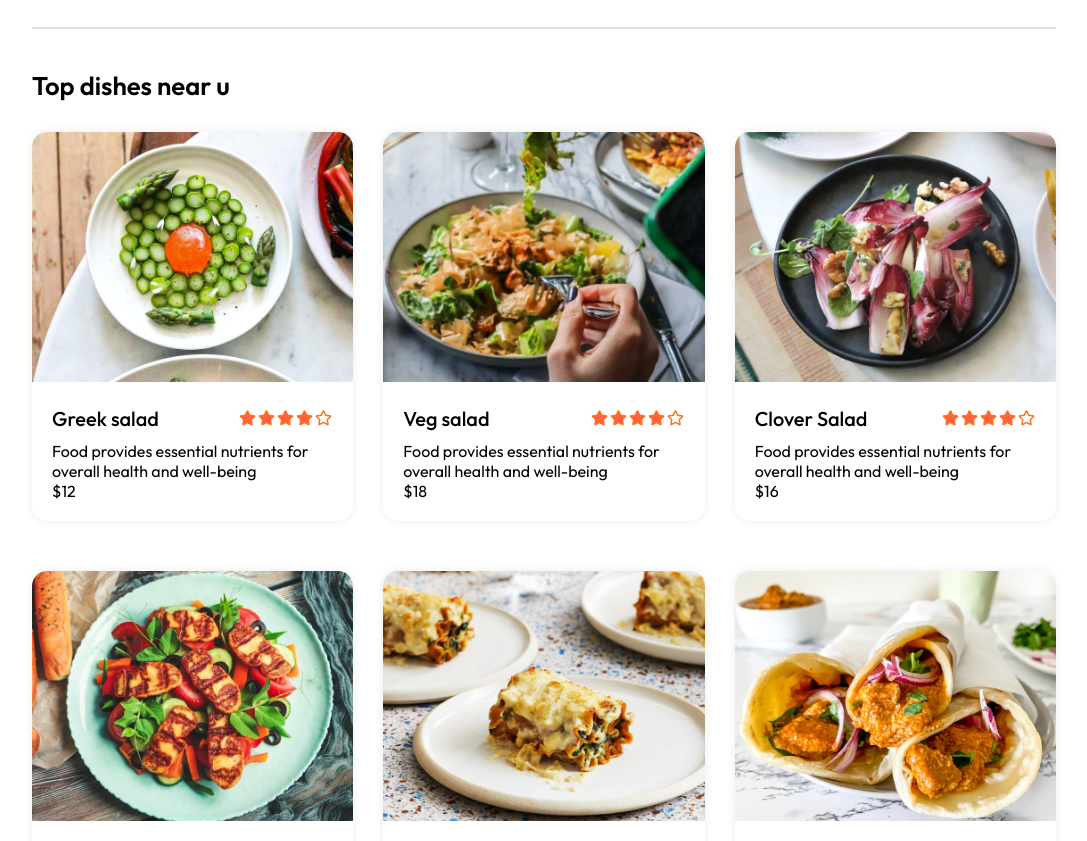
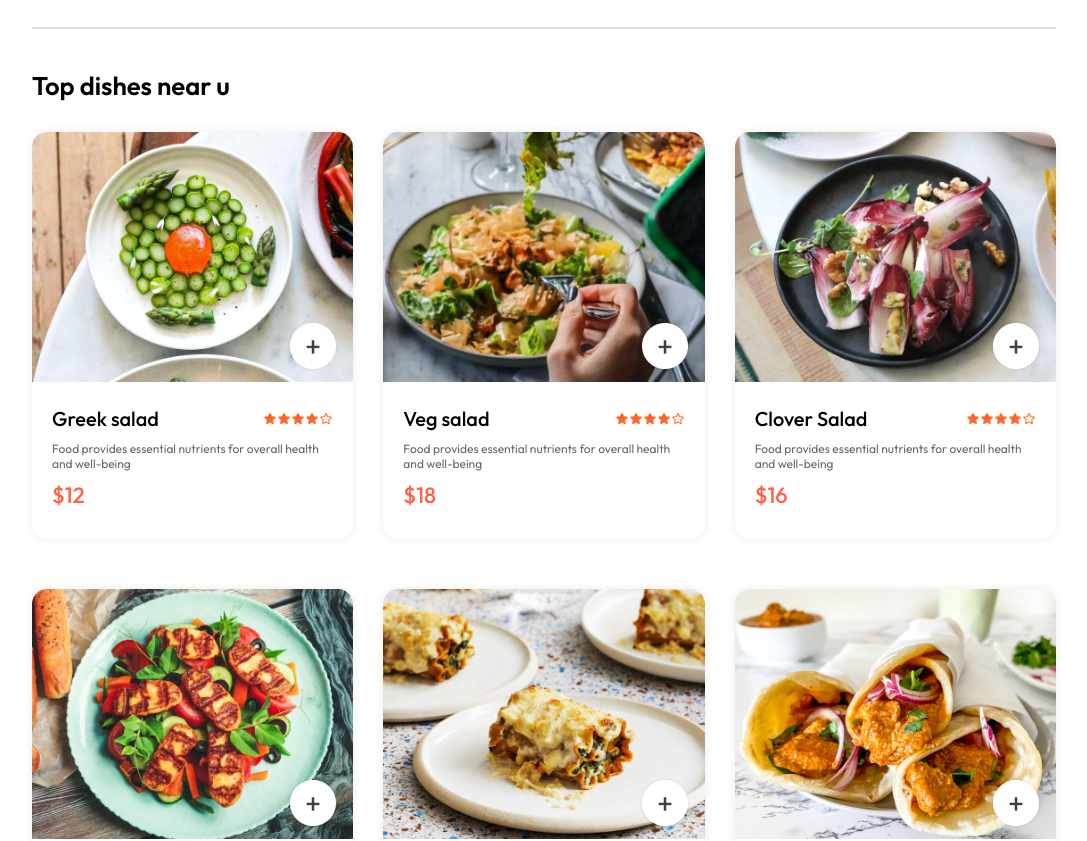
Before and after one commit to truongnhat140104/CNPM, a React (Vite) app in the folder food-deliver/front-end/: page / in a window 1280 px wide. Shown: the part 840-1681 px from the top of the page, without its empty margins (96-1183 px from the left). Built offline with nearby package versions, Linux system fonts and the light colour scheme.

Commit message:
done food list item

```diff
--- a/food-deliver/front-end/src/component/ExploreMenu/ExploreMenu.jsx
+++ b/food-deliver/front-end/src/component/ExploreMenu/ExploreMenu.jsx
@@ -11,7 +11,7 @@ const ExploreMenu = ({category,setCategory}) => {
             <div className="explore-menu-list">
                 {menu_list.map((item,index)=>{
                     return (
-                        <div bnClick={()=>setCategory(pre=>pre===item.menu_name?"All":item.menu_name)} key={index} className="explore-menu-list-item">
+                        <div onClick={()=>setCategory(pre=>pre===item.menu_name?"All":item.menu_name)} key={index} className="explore-menu-list-item">
                             <img className={category===item.menu_name?"active":""} src={item.menu_image} alt="" />
                             <p>{item.menu_name}</p>
                         </div>
--- a/food-deliver/front-end/src/component/FoodDisplay/FoodDisplay.jsx
+++ b/food-deliver/front-end/src/component/FoodDisplay/FoodDisplay.jsx
@@ -1,16 +1,21 @@
 import React, { useContext } from 'react'
 import './FoodDisplay.css'
-import { StoreContext } from '../../context/StoreContext'
+import { StoreContext } from '../../Context/StoreContext'
 import FoodItem from '../FoodItem/FoodItem'
 
-const FoodDisplay = (category) => {
+const FoodDisplay = ({category}) => {
+
     const { food_list } = useContext(StoreContext)
+
   return (
     <div className='food-display' id='food-display'>
         <h2>Top dishes near u</h2>
         <div className="food-display-list">
             {food_list.map((item,index)=>{
+              {console.log(category,item.category);}
+              if (category === "All" || category === item.category){
                 return <FoodItem key={index} id={item.id} name={item.name} price={item.price} description={item.description} image={item.image}/>
+              }
             })}
         </div>
     </div>
--- a/food-deliver/front-end/src/component/FoodItem/FoodItem.css
+++ b/food-deliver/front-end/src/component/FoodItem/FoodItem.css
@@ -29,3 +29,49 @@
     font-size: 20px;
     font-weight: 500;
 }
+
+.food-item-name-rating img{
+    width: 70px;
+}
+
+.food-item-desc{
+    color: #676767;
+    font-size: 12px;
+}
+
+.food-item-price{
+    color: tomato;
+    font-size: 22px;
+    font-weight: 500;
+    margin: 10px 0;
+}
+
+.food-item-image-container{
+    position: relative;
+}
+
+.food-item-image-container .add{
+    width: 50px;
+    position: absolute;
+    bottom: 15px;
+    right: 15px;
+    cursor: pointer;
+    border-radius: 50%;
+}
+
+.food-item-counter{
+    position: absolute;
+    bottom: 15px;
+    right: 15px;
+    background-color: white;
+    border-radius: 50px;
+    display: flex;
+    align-items: center;
+    padding: 6px;
+    gap: 10px;
+}
+
+.food-item-counter img{
+    width: 30px;
+    cursor: pointer;
+}
--- a/food-deliver/front-end/src/component/FoodItem/FoodItem.jsx
+++ b/food-deliver/front-end/src/component/FoodItem/FoodItem.jsx
@@ -1,13 +1,26 @@
-import React from 'react'
+import React, {useState, useContext} from 'react'
 import './FoodItem.css'
 import { assets } from '../../assets/assets'
+import { StoreContext } from '../../Context/StoreContext';
 
 const FoodItem = ({id,name,price,description,image}) => {
+
+    const {cartItems, addToCart, removeFromCart} = useContext(StoreContext);
+
   return (
     <div>
         <div className="food-item">
             <div className="food-item-image-container">
                 <img className='food-item-image' src={image} alt="food-item-image" />
+                {!cartItems[id]
+                    ? <img className='add' onClick={()=>addToCart(id)} src={assets.add_icon_white} alt="add_button" />
+                    : <div className="food-item-counter">
+                        <img onClick={()=>removeFromCart(id)} src={assets.remove_icon_red} alt="remove_icon_red" />
+                        <p>{cartItems[id]}</p>
+                        <img onClick={()=>addToCart(id)} src={assets.add_icon_green} alt="add_icon_green" />
+                    </div>
+                }
+
             </div>
             <div className="food-item-info">
                 <div className="food-item-name-rating">
--- a/food-deliver/front-end/src/context/StoreContext.css
+++ /dev/null
@@ -1 +0,0 @@
-import
--- a/food-deliver/front-end/src/context/StoreContext.jsx
+++ b/food-deliver/front-end/src/context/StoreContext.jsx
@@ -1,11 +1,37 @@
-import { createContext } from 'react';
+import { createContext, useEffect, useState } from 'react';
 import { food_list } from '../assets/assets';
 
 export const StoreContext = createContext(null);
 
+
 const StoreContextProvider = (props) => {
+
+    const [cartItems, setCartItems] = useState({});
+
+    const addToCart = (id) => {
+        if (!cartItems[id]) {
+            setCartItems(prev => ({ ...prev, [id]: 1 }));
+        }
+        else {
+            setCartItems(prev => ({ ...prev, [id]: prev[id] + 1 }));
+        }
+    }
+
+    const removeFromCart = (id) => {
+        if (cartItems[id] > 1) {
+            setCartItems(prev => ({ ...prev, [id]: prev[id] - 1 }));
+        }
+    }
+
+    useEffect(() => {
+        console.log(cartItems);
+    }, [cartItems]);
+
     const contextValue = {
-        food_list
+        food_list,
+        cartItems,
+        addToCart,
+        removeFromCart
     }
     return (
         <StoreContext.Provider value={contextValue}>
```
